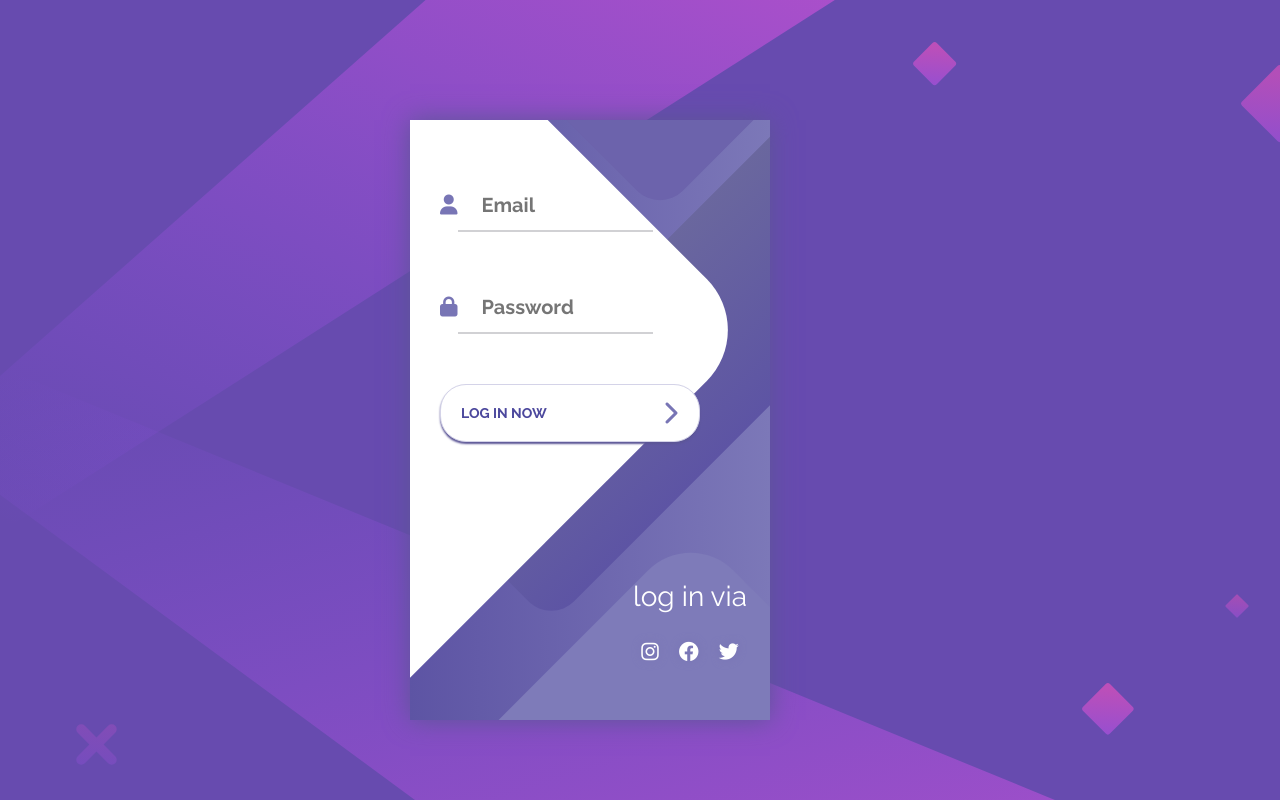
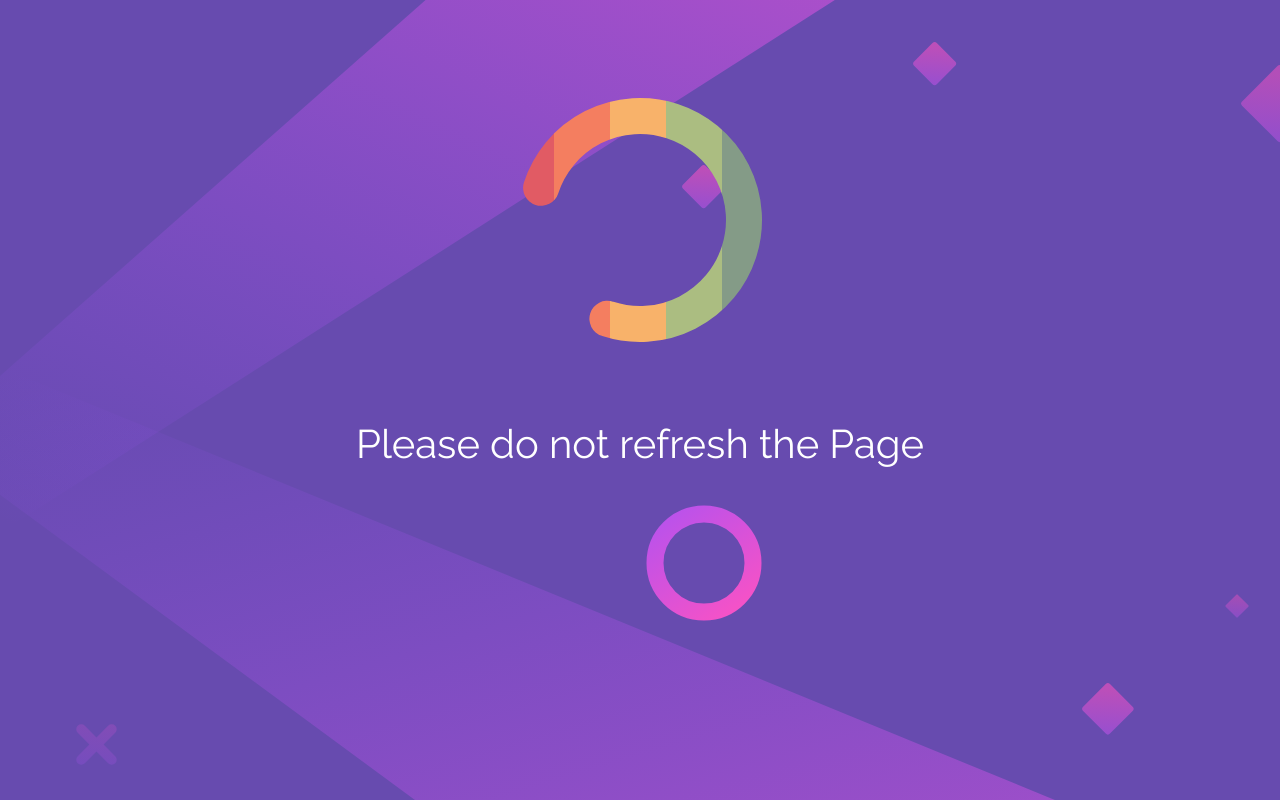
Before and after one commit to Ashu313/cashbook, a React (Create React App) app: page /login in a window 1280 px wide. Built offline with nearby package versions, Linux system fonts and the light colour scheme.

Commit message:
addes network error  and loader login

```diff
--- a/package.json
+++ b/package.json
@@ -18,6 +18,7 @@
     "react": "^18.2.0",
     "react-chartjs-2": "^5.1.0",
     "react-dom": "^18.2.0",
+    "react-loader-spinner": "^5.3.4",
     "react-redux": "^8.0.5",
     "react-router-dom": "^6.6.2",
     "react-scripts": "5.0.1",
--- a/src/client/login/login.js
+++ b/src/client/login/login.js
@@ -1,10 +1,12 @@
-import { Formik, useFormik } from 'formik';
-import react, { useEffect } from 'react'
+import {useFormik } from 'formik';
+import  { useEffect } from 'react'
 import "./login.css";
 import * as yup from 'yup';
 import { useDispatch, useSelector } from 'react-redux';
 import { LoginAction } from '../../redux/slices/users/userslice';
 import { useNavigate } from 'react-router-dom';
+import { ColorRing } from 'react-loader-spinner';
+
 
 const formSchema=yup.object({
 	email:yup.string().required('email is required'),
@@ -18,7 +20,7 @@ const Login=()=>
 	const dispatch=useDispatch();
 	const user=useSelector(state=>state?.users)
 	console.log(user);
-	const {userAppErr,userServerErr,userloading,userAuth}=user;
+	const {userAppErr,userServerErr,userLoading,userAuth}=user;
 
 	const formik=useFormik({
 		initialValues:{
@@ -57,12 +59,30 @@ const Login=()=>
 	//console.log(formik);
     return(
         <>
+				{!userLoading?
+				<>
+				<div className='svg-cont' style={{textAlign:'center'}}>
+		<ColorRing
+  visible={true}
+  height="400"
+  width="400"
+  JustifyContent='center'
+  ariaLabel="blocks-loading"
+  wrapperStyle={{}}
+  wrapperClass="blocks-wrapper"
+  colors={['#e15b64', '#f47e60', '#f8b26a', '#abbd81', '#849b87']}
+/>
+</div>
+<h1>Please do not refresh the Page</h1>
+</>
+		:
+		<>
         <div class="container">
 	<div class="screen">
 		<div class="screen__content">
 
 			<form class="login" onSubmit={formik.handleSubmit}>
-			{userAppErr || userServerErr?<div style={{color:'green'}}></div>:<div style={{color:'red',textAlign:'center'}}></div>}
+			{userAppErr || userServerErr?<div style={{color:'red'}}>Network error</div>:<div style={{color:'red',textAlign:'center'}}></div>}
 				<div class="login__field">
 
 					<i class="login__icon fas fa-user"></i>
@@ -95,16 +115,28 @@ const Login=()=>
 					<a href="#" class="social-login__icon fab fa-twitter"></a>
 				</div>
 			</div>
+
 		</div>
+
 		<div class="screen__background">
 			<span class="screen__background__shape screen__background__shape4"></span>
 			<span class="screen__background__shape screen__background__shape3"></span>
 			<span class="screen__background__shape screen__background__shape2"></span>
 			<span class="screen__background__shape screen__background__shape1"></span>
+
 		</div>
+
+
+
 	</div>
+
+
 </div>
+
+</>
+}
         </>
+
     )
 }
 export default Login;
```
Also changed, not shown: 1 other file (tests, documents, lock files or other folders).
